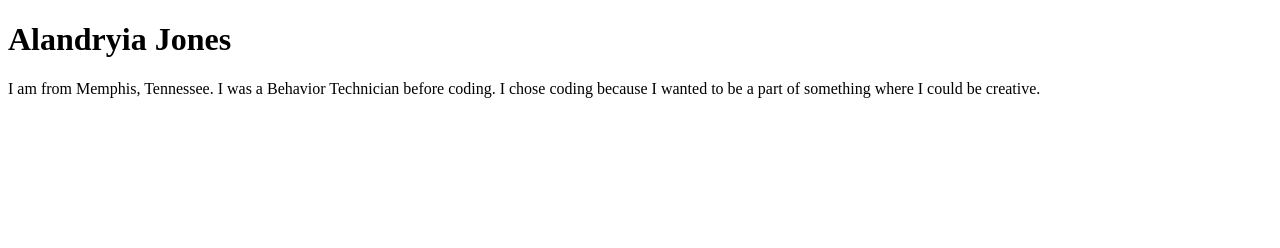
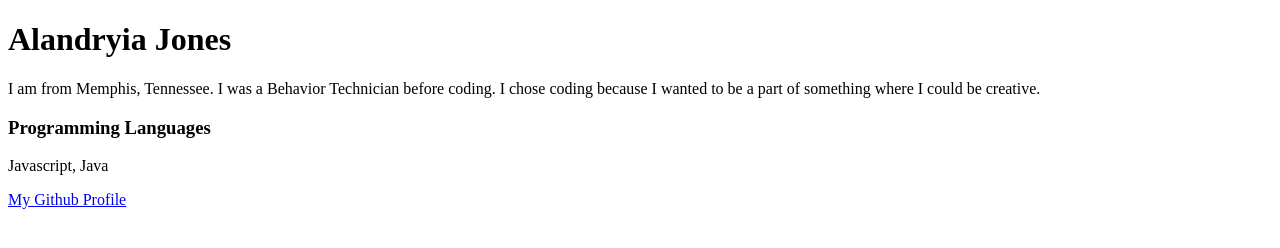
Before and after one commit to LandiJ/Git-skills, a plain HTML site: page index.html in a window 1280 px wide. Drawn offline with Linux system fonts and the light colour scheme.

Commit message:
added language list

```diff
--- a/index.html
+++ b/index.html
@@ -16,6 +16,13 @@
         I am from Memphis, Tennessee. I was a Behavior Technician before coding. I chose coding because I wanted to be a part of
         something where I could be creative.
     </p>
+
+    <h3>Programming Languages</h3>
+    <p>
+        Javascript, Java
+    </p>
+
+    <a href="https://github.com/LandiJ">My Github Profile</a>
 </body>
 
 </html>
```
